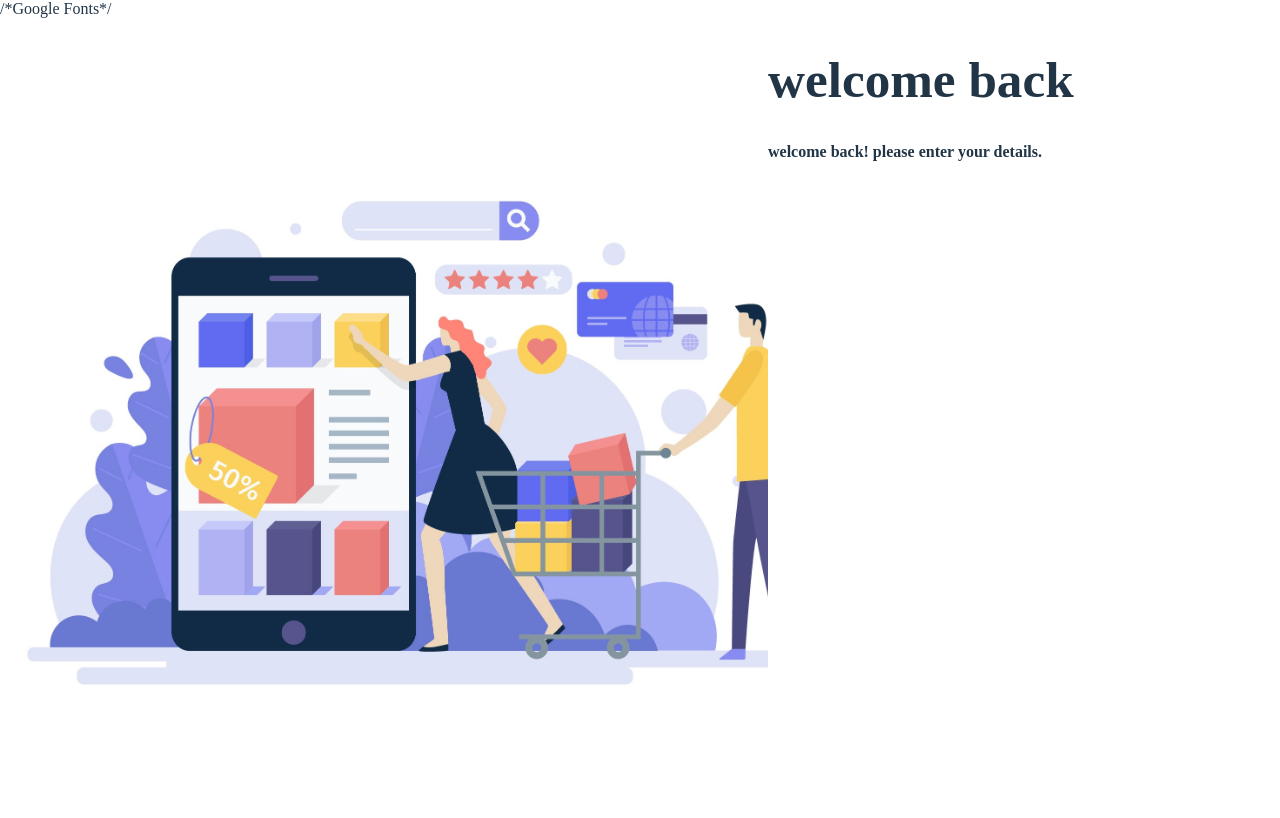
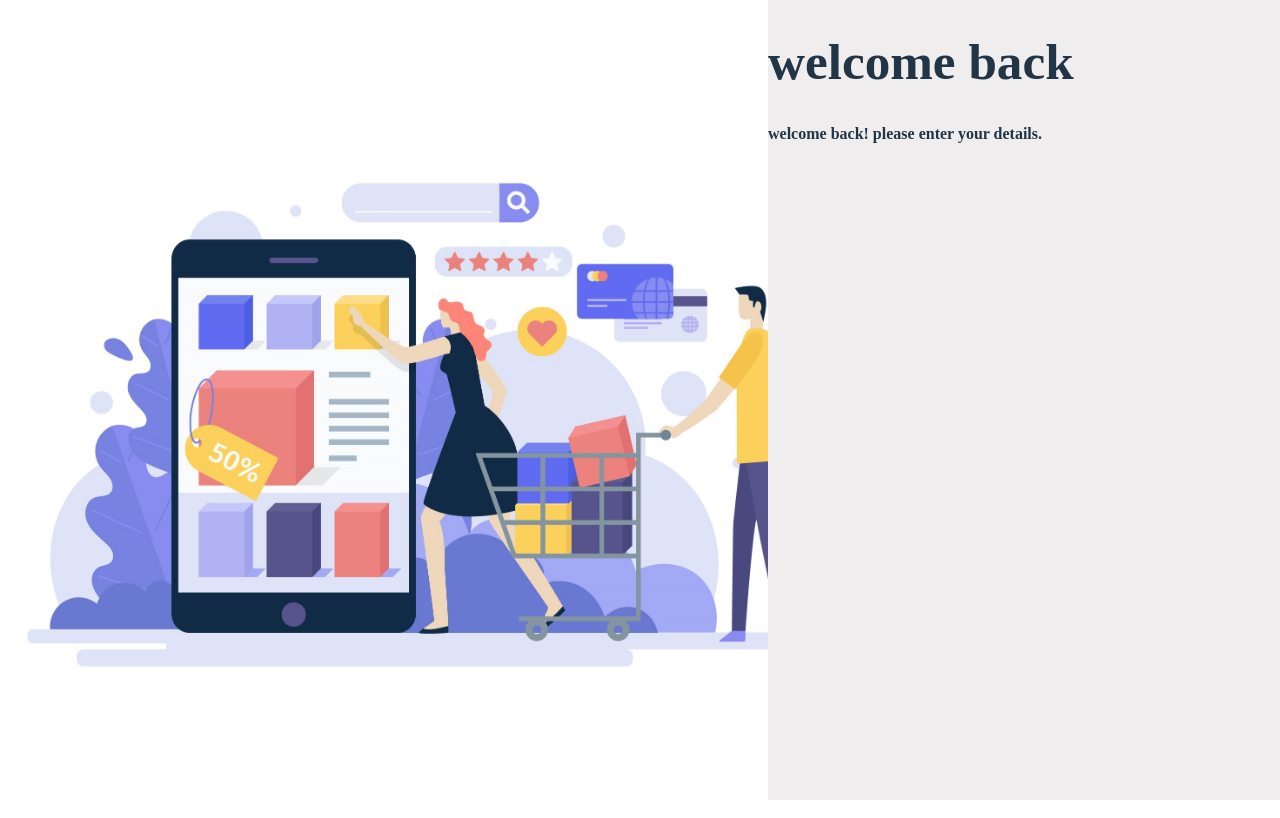
Before and after one commit to Ayush-kathayat/Shopper, a React (Vite) app: page / in a window 1280 px wide. Built offline with nearby package versions, Linux system fonts and the light colour scheme.

Commit message:
chore: Initialized the css with variables like break points , font-family , font-color

```diff
--- a/index.html
+++ b/index.html
@@ -4,7 +4,7 @@
 <head>
   <meta charset="UTF-8" />
   <meta name="viewport" content="width=device-width, initial-scale=1.0" />
-  /*Google Fonts*/
+  <!-- Google Fonts -->
   <link rel="preconnect" href="https://fonts.googleapis.com">
   <link rel="preconnect" href="https://fonts.gstatic.com" crossorigin>
   <link href="https://fonts.googleapis.com/css2?family=Poppins&display=swap" rel="stylesheet">
--- a/src/index.css
+++ b/src/index.css
@@ -28,11 +28,11 @@
   --font-size-tiny: 0.579rem;
 
   /* COLORS THEMES */
-  --color-text: hsl(270, 77%, 95%);
+  --color-text: black;
   --color-background: #171617;
   --color-primary: #444241;
   --color-secondary: #262527;
-  --color-accent:
+  --color-accent:  #00ffff;
 
 
   /* Font Families */
--- a/src/pages/signUp.css
+++ b/src/pages/signUp.css
@@ -6,7 +6,7 @@
 .signUp-card {
   width: 40%;
   height: 100vh;
-  background-color: white;
+  background-color: rgb(239, 237, 237);
 }
 
 .image-signUp {
```
